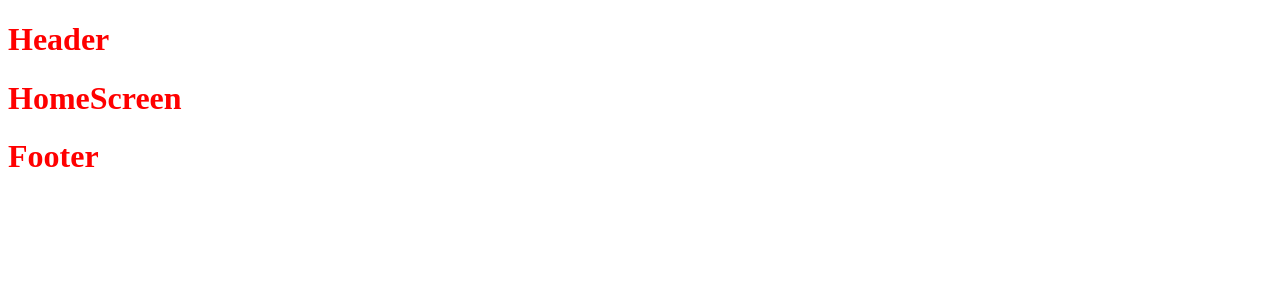
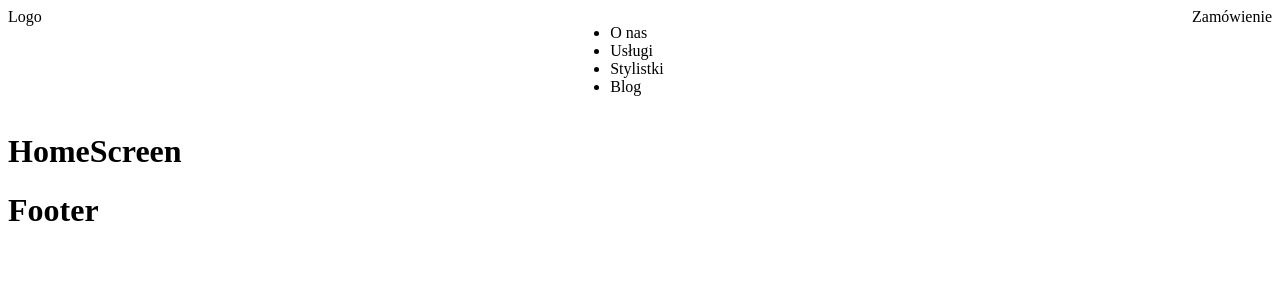
Before and after one commit to Tom245-hub/mobile-salon, a React (Create React App) app: page / in a window 1280 px wide. Shown: the top 300 px of the page. Built offline with nearby package versions, Linux system fonts and the light colour scheme.

Commit message:
2 - Init header structure

```diff
--- a/src/style/css/Style.css
+++ b/src/style/css/Style.css
@@ -1,3 +1,4 @@
-h1 {
-  color: red;
+header {
+  display: flex;
+  justify-content: space-between;
 }
--- a/src/style/scss/Style.scss
+++ b/src/style/scss/Style.scss
@@ -1,3 +1 @@
-h1 {
-    color: red;
-}
+@import 'header';
--- /dev/null
+++ b/src/style/scss/_header.scss
@@ -0,0 +1,4 @@
+header {
+    display: flex;
+    justify-content: space-between;
+}
--- a/src/views/layout/Header.js
+++ b/src/views/layout/Header.js
@@ -3,9 +3,19 @@ import React from 'react';
 const Header = () => {
 
     return (
-        <div>
-            <h1>Header</h1>
-        </div>
+        <header>
+            <div>Logo</div>
+            <div>
+                <ul>
+                    <li>O nas</li>
+                    <li>Usługi</li>
+                    <li>Stylistki</li>
+                    <li>Blog</li>
+
+                </ul>
+            </div>
+            <div>Zamówienie</div>
+        </header>
     )
 }
 
```
